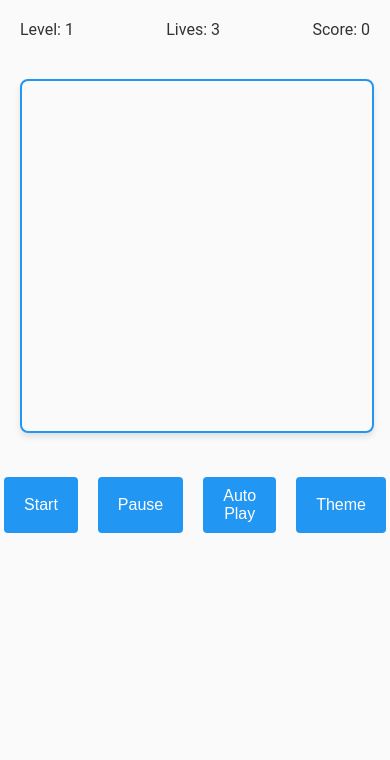
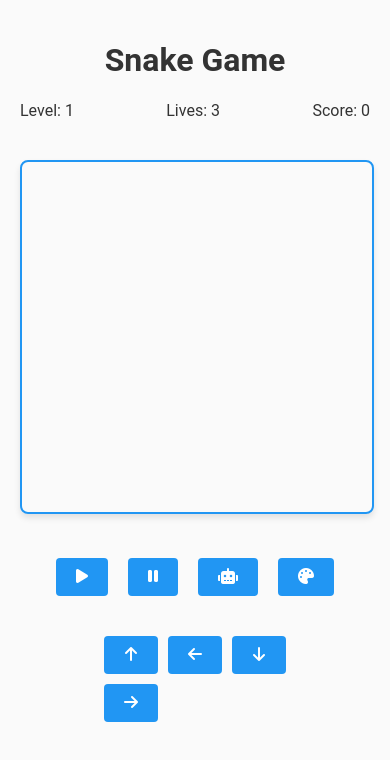
Before and after one commit to gabelius/hissscore, a plain HTML site: page index.html in a window 390 px wide. Drawn offline with Linux system fonts and the light colour scheme.

Commit message:
Update index.html

```diff
--- a/index.html
+++ b/index.html
@@ -4,9 +4,13 @@
     <meta charset="UTF-8">
     <meta name="viewport" content="width=device-width, initial-scale=1.0">
     <link rel="stylesheet" type="text/css" href="style.css" />
+    <link rel="stylesheet" href="https://cdnjs.cloudflare.com/ajax/libs/font-awesome/6.0.0-beta3/css/all.min.css">
     <title>Snake Game</title>
 </head>
 <body>
+    <header class="header">
+        <h1>Snake Game</h1>
+    </header>
     <div class="game-info">
         <div>Level: <span id="level">1</span></div>
         <div>Lives: <span id="lives">3</span></div>
@@ -18,12 +22,18 @@
     </div>
 
     <div class="controls">
-        <button id="startBtn">Start</button>
-        <button id="pauseBtn">Pause</button>
-        <button id="autoPlayBtn">Auto Play</button>
-        <button id="themeBtn">Theme</button>
+        <button id="startBtn"><i class="fas fa-play"></i></button>
+        <button id="pauseBtn"><i class="fas fa-pause"></i></button>
+        <button id="autoPlayBtn"><i class="fas fa-robot"></i></button>
+        <button id="themeBtn"><i class="fas fa-palette"></i></button>
     </div>
 
+    <div class="mobile-controls">
+        <button id="upBtn"><i class="fas fa-arrow-up"></i></button>
+        <button id="leftBtn"><i class="fas fa-arrow-left"></i></button>
+        <button id="downBtn"><i class="fas fa-arrow-down"></i></button>
+        <button id="rightBtn"><i class="fas fa-arrow-right"></i></button>
+    </div>
 
     <script type="module" src="js/engine.js"></script>
 </body>
```
